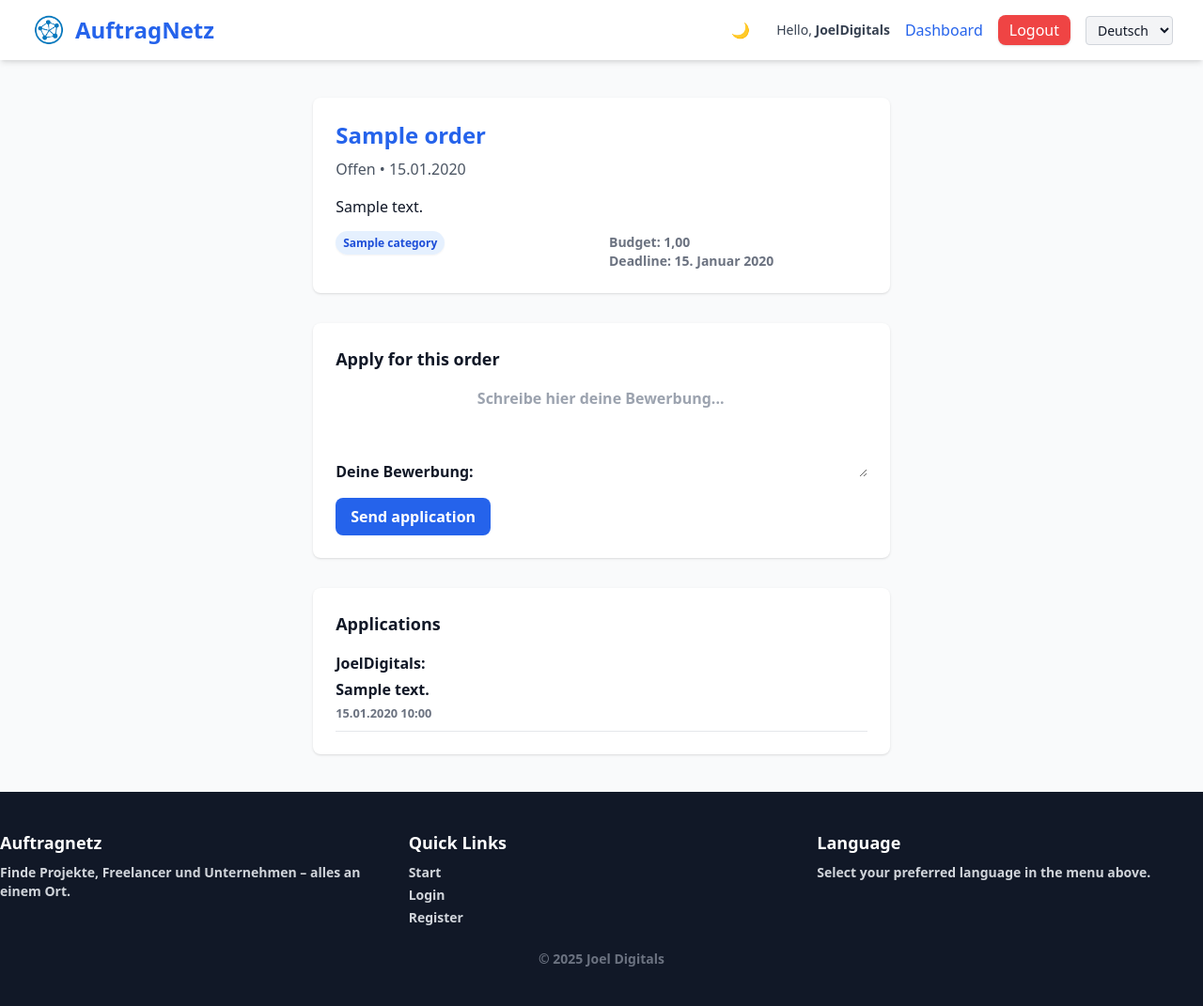
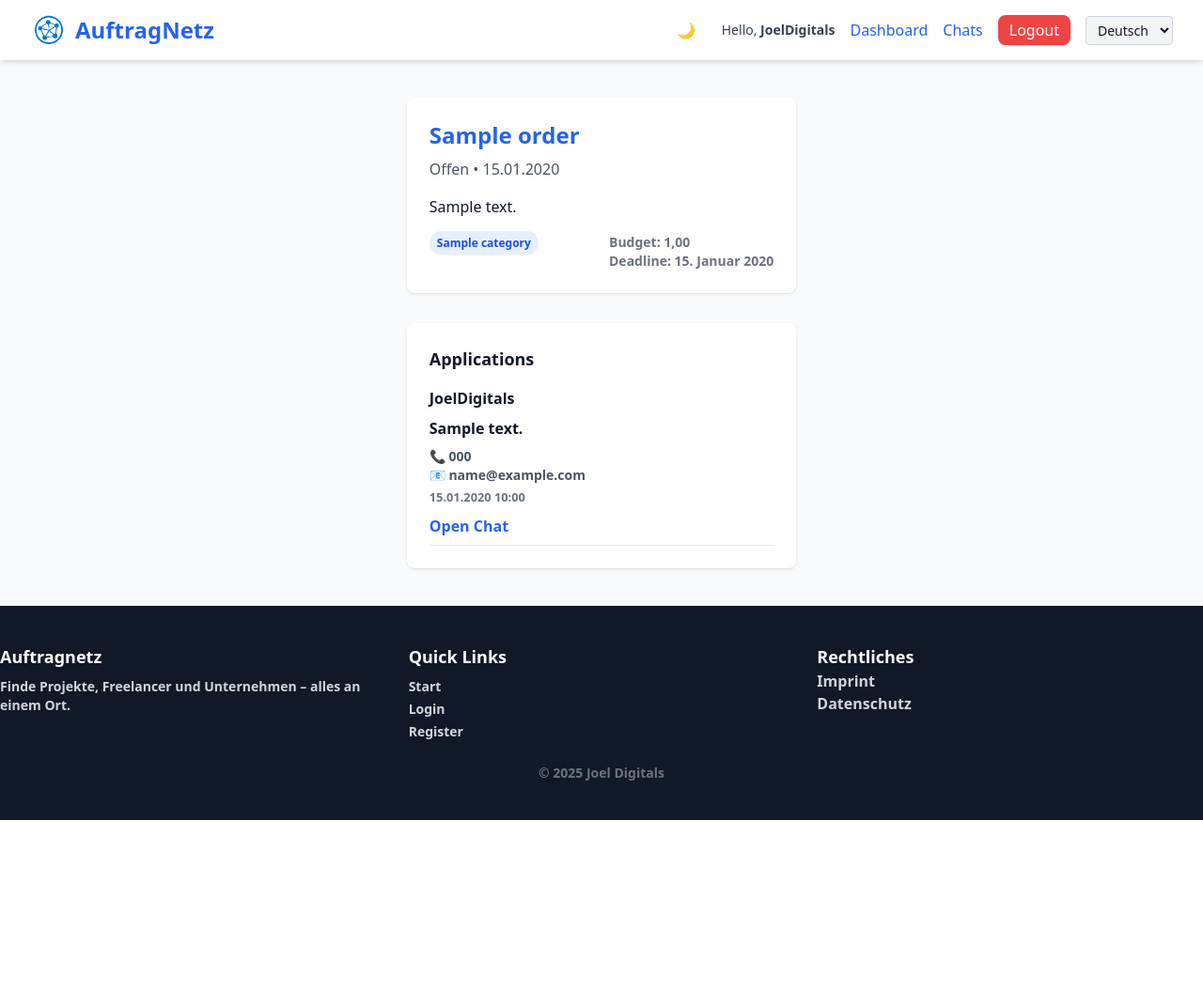
Before and after one commit to JoelDigitals/auftragnetz--Joel, a Django app: page /orders/1/ in a window 1280 px wide. Shown: the whole page at 94% size. After the commit the page ends 873 px from the top, so only its background shows below. Run offline with Django 5.2, Linux system fonts and the light colour scheme; a user stored in the database is signed in; data comes from the database, SQL or seed files in the repository; tables that the repository leaves empty hold one stand-in row (values such as "Sample post"); some libraries are stand-ins or nearby versions.

Commit message:
1.0.0.0 BETA 0.0.4

```diff
--- a/orders/admin.py
+++ b/orders/admin.py
@@ -1,7 +1,9 @@
 from django.contrib import admin
-from .models import Category, Order, Application
+from .models import Category, Order, Application, Chat, Message
 
 # Register your models here.
 admin.site.register(Category)
 admin.site.register(Order)
 admin.site.register(Application)
+admin.site.register(Chat)
+admin.site.register(Message)
--- a/orders/forms.py
+++ b/orders/forms.py
@@ -1,5 +1,5 @@
 from django import forms
-from .models import Order, Application, Category
+from .models import Order, Application, Message
 
 
 
@@ -13,3 +13,14 @@
         labels = {
             "message": "Deine Bewerbung",
         }
+
+class MessageForm(forms.ModelForm):
+    class Meta:
+        model = Message
+        fields = ["text"]
+        widgets = {
+            "text": forms.TextInput(attrs={
+                "class": "flex-1 rounded-full border-gray-300 dark:border-gray-600 dark:bg-gray-700 dark:text-white focus:ring-2 focus:ring-blue-500 px-4 py-2",
+                "placeholder": "Schreibe eine Nachricht..."
+            })
+        }
--- a/orders/urls.py
+++ b/orders/urls.py
@@ -8,4 +8,7 @@
     path("orders/new/", views.create_order, name="create_order"),
     path("orders/<int:pk>/apply/", views.apply_order, name="apply_order"),
     path("freelancers/", views.freelancer_list, name="freelancer_list"),
+    path("chats/<int:pk>/", views.chat_detail, name="chat_detail"),
+    path("chats/", views.chat_list, name="chat_list"),
+    path("start_chat/<str:username>/", views.start_chat, name="start_chat"),
 ]
--- a/orders/views.py
+++ b/orders/views.py
@@ -3,8 +3,9 @@
 from django.db.models import Q, Count
 from django.utils import timezone
 from datetime import datetime
-from .models import Order, Application, Category
-from .forms import ApplicationForm
+from .models import Order, Application, Category, Chat, Message
+from accounts.models import User
+from .forms import ApplicationForm, MessageForm
 from plans.models import UserPlan
 import calendar
 from datetime import timedelta
@@ -47,13 +48,13 @@
 
 def order_detail(request, pk):
     order = get_object_or_404(Order, pk=pk)
-    applications = order.applications.all()
-    app_form = ApplicationForm()
+    applications = order.applications.select_related("applicant").all()
+
     return render(request, "orders/order_detail.html", {
         "order": order,
-        "app_form": app_form,
         "applications": applications,
     })
+
 
 @login_required
 def order_create(request):
@@ -90,6 +91,7 @@
             "status": "",
             "selected_categories": []
         })
+
 @login_required
 def create_order(request):
     if request.method == "POST":
@@ -120,31 +122,34 @@
             "status_choices": status_choices
         })
 
-
 @login_required
 def apply_order(request, pk):
     order = get_object_or_404(Order, pk=pk)
+    now = timezone.now()
 
-    # Prüfen ob aktiver Plan existiert
-    now = timezone.now()
+    # Aktiver Plan prüfen
     userplan = UserPlan.objects.filter(user=request.user, expires_at__gte=now).first()
-    if not userplan:
-        return redirect("order_detail", pk=order.pk)
 
-    # Monatslimit prüfen
+    # Monatslimit berechnen
     month_start = datetime(now.year, now.month, 1)
-    month_end = datetime(now.year, now.month, calendar.monthrange(now.year, now.month)[1], 23, 59, 59)
+    month_end = datetime(
+        now.year, now.month,
+        calendar.monthrange(now.year, now.month)[1], 23, 59, 59
+    )
 
     count_apps = Application.objects.filter(
         applicant=request.user,
         created_at__range=(month_start, month_end)
     ).count()
 
-    limit = userplan.plan.applications_limit_per_month or 10  # fallback
+    if userplan:
+        limit = userplan.plan.applications_limit_per_month or 10
+    else:
+        limit = 10  # Free User Limit
+
     if count_apps >= limit:
         return redirect("order_detail", pk=order.pk)
 
-    # Bewerbung speichern
     if request.method == "POST":
         form = ApplicationForm(request.POST)
         if form.is_valid():
@@ -154,17 +159,75 @@
             a.phone = getattr(request.user, "phone_number", "")
             a.email = request.user.email
             a.save()
+
+            # Chat erstellen
+            chat = Chat.objects.create()
+            chat.participants.add(request.user, order.created_by)
+            a.chat = chat
+            a.save(update_fields=["chat"])
+
+            # Erste Nachricht = Bewerbungstext + Kontaktdaten
+            msg_text = (
+                f"📌 Bewerbung auf {order.title}\n\n"
+                f"{a.message}\n\n"
+                f"Kontaktdaten:\n📞 {a.phone or '-'}\n📧 {a.email or '-'}"
+            )
+            Message.objects.create(chat=chat, sender=request.user, text=msg_text)
+
             return redirect("order_detail", pk=order.pk)
+    else:
+        form = ApplicationForm()
 
-    return redirect("order_detail", pk=order.pk)
+    return render(request, "orders/apply_order.html", {
+        "order": order,
+        "form": form
+    })
+
 
 def freelancer_list(request):
-    from django.contrib.auth import get_user_model
-    User = get_user_model()
     qs = User.objects.annotate(app_count=Count("application")).all()
-
     search = request.GET.get("q")
     if search:
         qs = qs.filter(Q(username__icontains=search) | Q(email__icontains=search))
+    return render(request, "orders/freelancer_list.html", {"freelancers": qs})
 
-    return render(request, "orders/freelancer_list.html", {"freelancers": qs})
+
+@login_required
+def start_chat(request, username):
+    other_user = get_object_or_404(User, username=username)
+    chat = Chat.objects.filter(participants=request.user).filter(participants=other_user).first()
+    if not chat:
+        chat = Chat.objects.create()
+        chat.participants.add(request.user, other_user)
+    return redirect("chat_detail", pk=chat.pk)
+
+@login_required
+def chat_detail(request, pk):
+    chat = get_object_or_404(Chat, pk=pk, participants=request.user)
+
+    # Den anderen Teilnehmer bestimmen
+    other_user = chat.participants.exclude(id=request.user.id).first()
+
+    if request.method == "POST":
+        form = MessageForm(request.POST)
+        if form.is_valid():
+            msg = form.save(commit=False)
+            msg.chat = chat
+            msg.sender = request.user
+            msg.save()
+            return redirect("chat_detail", pk=chat.pk)
+    else:
+        form = MessageForm()
+
+    messages = chat.messages.order_by("created_at")
+    return render(request, "chats/chat_detail.html", {
+        "chat": chat,
+        "messages": messages,
+        "form": form,
+        "other_user": other_user,   # 👈 für Template
+    })
+
+@login_required
+def chat_list(request):
+    chats = Chat.objects.filter(participants=request.user).order_by("-created_at")
+    return render(request, "chats/chat_list.html", {"chats": chats})
--- a/plans/models.py
+++ b/plans/models.py
@@ -10,8 +10,9 @@
     booster_limit = models.IntegerField(default=0)
     price = models.DecimalField(max_digits=6, decimal_places=2)  # e.g., 9999.99
     description = models.TextField(blank=True)
-    discount_percent = models.IntegerField(default=0)  # e.g., 20 for 20% discount
+    discount_percent = models.IntegerField(default=0)
     is_active = models.BooleanField(default=True)
+    link = models.URLField(blank=True, null=True)  # NEU: optionaler Link für Buy-Button
 
     def discounted_price(self):
         if self.discount_percent > 0:
@@ -21,6 +22,7 @@
 
     def __str__(self):
         return self.name
+
 
 class Code(models.Model):
     code = models.CharField(max_length=50, unique=True)
--- a/templates/base.html
+++ b/templates/base.html
@@ -63,7 +63,7 @@
                 <!-- Logo -->
                 <div class="flex items-center space-x-2">
                     <img src="{% static 'images/logo.png' %}" alt="Auftragnetz" class="h-10 w-10 object-contain">
-                    <a href="{% url 'home' %}" class="text-2xl font-extrabold text-blue-600 dark:text-blue-400">AuftragNetz</a>
+                    <a href="{% url 'home' %}" class="text-2xl font-extrabold text-blue-600 dark:text-blue-400">{% trans "AuftragNetz" %}</a>
                 </div>
 
                 <!-- Desktop Menu -->
@@ -76,6 +76,7 @@
                     {% if user.is_authenticated %}
                         <span class="text-sm text-gray-700 dark:text-gray-300">{% trans "Hello" %}, <strong>{{ user.username }}</strong></span>
                         <a href="{% url 'company_dashboard' %}" class="text-blue-600 dark:text-blue-400 hover:text-blue-800 dark:hover:text-blue-300 font-medium">{% trans "Dashboard" %}</a>
+                        <a href="{% url 'chat_list' %}" class="text-blue-600 dark:text-blue-400 hover:text-blue-800 dark:hover:text-blue-300 font-medium">{% trans "Chats" %}</a>
                         <a href="{% url 'logout' %}" class="bg-red-500 text-white px-3 py-1 rounded-lg shadow hover:bg-red-600 transition">{% trans "Logout" %}</a>
                     {% else %}
                         <a href="{% url 'register' %}" class="text-blue-600 dark:text-blue-400 hover:text-blue-800 dark:hover:text-blue-300 font-medium">{% trans "Register" %}</a>
@@ -113,6 +114,7 @@
             {% if user.is_authenticated %}
                 <span class="block text-gray-700 dark:text-gray-300">{% trans "Hello" %}, <strong>{{ user.username }}</strong></span>
                 <a href="{% url 'company_dashboard' %}" class="block text-blue-600 dark:text-blue-400 hover:text-blue-800 dark:hover:text-blue-300 font-medium">{% trans "Dashboard" %}</a>
+                <a href="{% url 'chat_list' %}" class="text-blue-600 dark:text-blue-400 hover:text-blue-800 dark:hover:text-blue-300 font-medium">{% trans "Chats" %}</a>
                 <a href="{% url 'logout' %}" class="block bg-red-500 text-white px-3 py-1 rounded-lg shadow hover:bg-red-600 transition">{% trans "Logout" %}</a>
             {% else %}
                 <a href="{% url 'register' %}" class="block text-blue-600 dark:text-blue-400 hover:text-blue-800 dark:hover:text-blue-300 font-medium">{% trans "Register" %}</a>
@@ -140,8 +142,8 @@
     <footer class="bg-gray-900 dark:bg-gray-800 text-gray-300 py-10 transition-colors duration-300 mt-auto">
         <div class="max-w-7xl mx-auto grid grid-cols-1 md:grid-cols-3 gap-6">
             <div>
-                <h3 class="text-lg font-semibold text-white">Auftragnetz</h3>
-                <p class="mt-2 text-sm">Finde Projekte, Freelancer und Unternehmen – alles an einem Ort.</p>
+                <h3 class="text-lg font-semibold text-white">{% trans "Auftragnetz" %}</h3>
+                <p class="mt-2 text-sm">{% trans "Finde Projekte, Freelancer und Unternehmen – alles an einem Ort." %}</p>
             </div>
 
             <div>
@@ -154,8 +156,9 @@
             </div>
 
             <div>
-                <h3 class="text-lg font-semibold text-white">{% trans "Language" %}</h3>
-                <p class="mt-2 text-sm">{% trans "Select your preferred language in the menu above." %}</p>
+                <h3 class="text-lg font-semibold text-white">{% trans "Rechtliches" %}</h3>
+                <a href="{% url 'home' %}" class="hover:underline">{% trans "Imprint" %}</a><br>
+                <a href="{% url 'login' %}" class="hover:underline">{% trans "Datenschutz" %}</a>
             </div>
         </div>
         <div class="text-center text-sm text-gray-500 dark:text-gray-400 mt-6">&copy; 2025 Joel Digitals</div>
--- a/templates/orders/order_detail.html
+++ b/templates/orders/order_detail.html
@@ -25,37 +25,43 @@
       <div><strong>{% trans "Budget" %}:</strong> {{ order.budget|default:"-" }}</div>
       <div><strong>{% trans "Deadline" %}:</strong> {{ order.deadline|default:"-" }}</div>
     </div>
+    {% if user.is_authenticated and user != order.created_by %}
+      <div class="mt-6">
+        <a href="{% url 'apply_order' order.pk %}"
+           class="bg-blue-600 text-white px-4 py-2 rounded-lg hover:bg-blue-700 transition">
+           {% trans "Apply for this order" %}
+        </a>
+      </div>
+    {% endif %}
+
   </div>
 
-  <!-- Bewerbung -->
-  {% if user.is_authenticated %}
-  <div class="bg-white dark:bg-gray-800 p-6 rounded-lg shadow mt-8">
-    <h3 class="text-lg font-semibold mb-4">{% trans "Apply for this order" %}</h3>
-    <form method="post" action="{% url 'apply_order' order.pk %}" class="space-y-4">
-      {% csrf_token %}
-      {{ app_form.as_p }}
-      <button type="submit" class="bg-blue-600 text-white px-4 py-2 rounded-lg hover:bg-blue-700 transition">
-        {% trans "Send application" %}
-      </button>
-    </form>
-  </div>
-  {% else %}
-    <p class="mt-4 text-gray-600 dark:text-gray-400">
-      <a href="{% url 'login' %}" class="text-blue-600 dark:text-blue-400 hover:underline">{% trans "Log in" %}</a>
-      {% trans "to apply." %}
-    </p>
-  {% endif %}
 
   <!-- Bewerbungen -->
+  {% if user == order.created_by %}
   <div class="bg-white dark:bg-gray-800 p-6 rounded-lg shadow mt-8">
     <h3 class="text-lg font-semibold mb-4">{% trans "Applications" %}</h3>
     {% if applications %}
       <ul class="space-y-4">
         {% for app in applications %}
         <li class="border-b border-gray-200 dark:border-gray-700 pb-2">
-        <strong>{{ app.applicant }}</strong>:
-        <p class="mt-1">{{ app.message }}</p>
-        <small class="text-gray-500 dark:text-gray-400">{{ app.created_at|date:"d.m.Y H:i" }}</small>
+          <strong>{{ app.applicant.username }}</strong>
+          <p class="mt-2 whitespace-pre-line">{{ app.message }}</p>
+          <p class="mt-2 text-sm text-gray-600 dark:text-gray-400">
+            📞 {{ app.phone|default:"-" }} <br>
+            📧 {{ app.email|default:"-" }}
+          </p>
+          <small class="text-gray-500 dark:text-gray-400">
+            {{ app.created_at|date:"d.m.Y H:i" }}
+          </small>
+          {% if app.chat %}
+            <div class="mt-2">
+              <a href="{% url 'chat_detail' app.chat.id %}"
+                 class="text-blue-600 dark:text-blue-400 hover:underline">
+                 {% trans "Open Chat" %}
+              </a>
+            </div>
+          {% endif %}
         </li>
         {% endfor %}
       </ul>
@@ -63,5 +69,8 @@
       <p>{% trans "No applications yet." %}</p>
     {% endif %}
   </div>
+{% endif %}
+
+
 </div>
 {% endblock %}
```
Also changed, not shown: orders/models.py (+16 -7 lines), plans/views.py (+7 -0 lines), templates/chats/chat_detail.html (added, +59 -0 lines), templates/chats/chat_list.html (added, +50 -0 lines), templates/main/company_dashboard.html (+27 -9 lines), templates/orders/apply_order.html (added, +57 -0 lines), templates/plans/overview.html (+16 -4 lines), orders/migrations/0005_remove_application_accepted_and_more.py (added), plans/migrations/0004_plan_link.py (added). Lines whose indentation alone changed are shown as unchanged.
